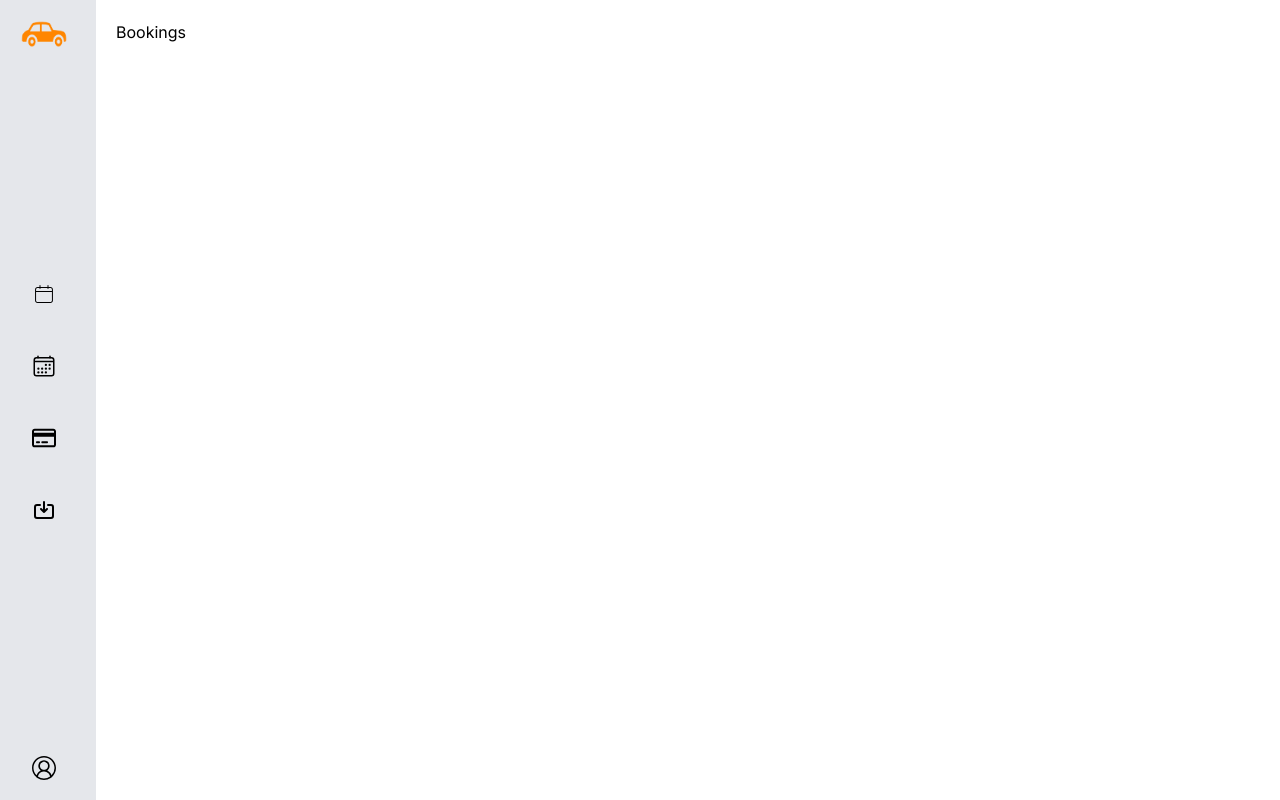
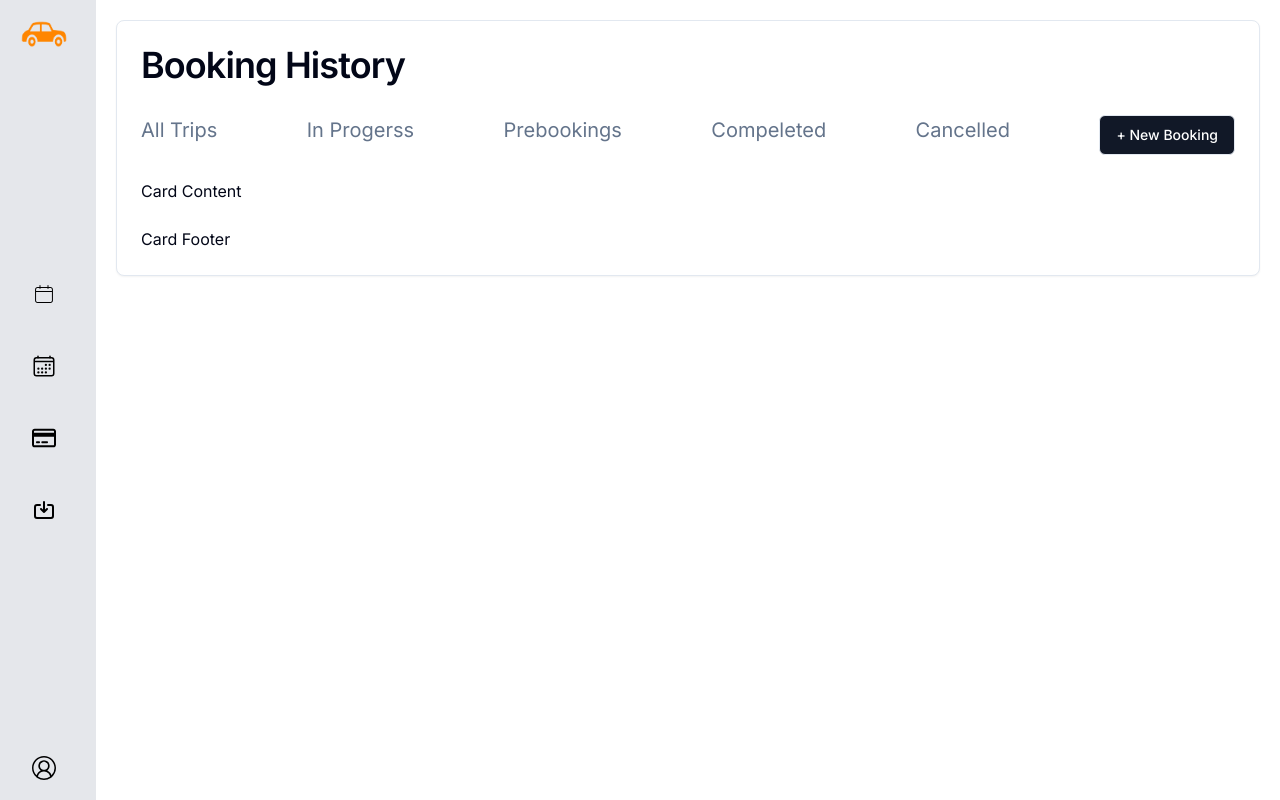
Before and after one commit to hamideghbali/cab-taxi, a Next.js app in the folder cab-booking/: page /bookings in a window 1280 px wide. Built offline with nearby package versions, Linux system fonts and the light colour scheme.

Commit message:
incompelete changes

```diff
--- a/cab-booking/src/app/bookings/page.tsx
+++ b/cab-booking/src/app/bookings/page.tsx
@@ -1,3 +1,44 @@
+import {
+  Card,
+  CardContent,
+  CardDescription,
+  CardFooter,
+  CardHeader,
+  CardTitle,
+} from "@/components/ui/card"
+import { Button } from "@/components/ui/button"
+
+
+
 export default function Page() {
-  return <div className="p-5">Bookings</div>;
+  return <div className="p-5">
+
+    <Card>
+      <CardHeader>
+        <CardTitle className="mb-6 text-4xl">Booking History</CardTitle>
+        <div className="flex  gap-4 justify-between">
+
+        <CardDescription className="text-[20px]">All Trips</CardDescription>
+        <CardDescription className="text-[20px]">In Progerss</CardDescription>
+        <CardDescription className="text-[20px]">Prebookings</CardDescription>
+        <CardDescription className="text-[20px]">Compeleted</CardDescription>
+        <CardDescription className="text-[20px]">Cancelled</CardDescription>
+        <div>
+        <Button variant="outline" className="bg-gray-900 text-white hover:bg-gray-700 hover:text-white">+ New Booking</Button>
+
+        </div>
+
+        </div>
+
+
+      </CardHeader>
+      <CardContent>
+        <p>Card Content</p>
+      </CardContent>
+      <CardFooter>
+        <p>Card Footer</p>
+      </CardFooter>
+    </Card>
+
+  </div>;
 }
--- a/cab-booking/src/components/GoogleMaps/GoogleMaps.tsx
+++ /dev/null
@@ -1,47 +0,0 @@
-'use client';
-
-import React, { useEffect } from 'react';
-import { Loader } from '@googlemaps/js-api-loader';
-
-export default function GoogleMaps() {
-	const mapRef = React.useRef<HTMLDivElement>(null);
-
-	useEffect(() => {
-		const initializeMap = async () => {
-			const loader = new Loader({
-				apiKey: process.env.NEXT_PUBLIC_MAPS_API_KEY as string,
-				version: 'quartely',
-			});
-
-			const { Map } = await loader.importLibrary('maps');
-
-			const locationInMap = {
-				lat: 39.60128890889341,
-				lng: -9.069839810859907,
-			};
-
-			// MARKER
-			const { Marker } = (await loader.importLibrary(
-				'marker'
-			)) as google.maps.MarkerLibrary;
-
-			const options: google.maps.MapOptions = {
-				center: locationInMap,
-				zoom: 15,
-				mapId: 'NEXT_MAPS_TUTS',
-			};
-
-			const map = new Map(mapRef.current as HTMLDivElement, options);
-
-			// add the marker in the map
-			const marker = new Marker({
-				map: map,
-				position: locationInMap,
-			});
-		};
-
-		initializeMap();
-	}, []);
-
-	return <div className="h-[600px]" ref={mapRef} />;
-}
--- a/cab-booking/src/components/SideBar/SideBar.tsx
+++ b/cab-booking/src/components/SideBar/SideBar.tsx
@@ -40,7 +40,7 @@ export const SideBar = () => {
           <div className="flex flex-col items-center gap-12 text-2xl flex-grow justify-center">
             <Link href="/">
               <span className="bg-red-500 d-block">
-                <CiCalendar className="hover:text-gray-700" />
+                <CiCalendar onClick={handleCiCalendarClick}  className="hover:text-gray-700" />
               </span>
             </Link>
             <Link href="/bookings">
@@ -58,7 +58,7 @@ export const SideBar = () => {
           </Link>
         </div>
         {showCard && (
-          <Card className="w-auto absolute right-0 z-10">
+          <Card className="w-auto absolute z-20">
             <CardHeader>
               <CardTitle>Book a trip</CardTitle>
             </CardHeader>
```
